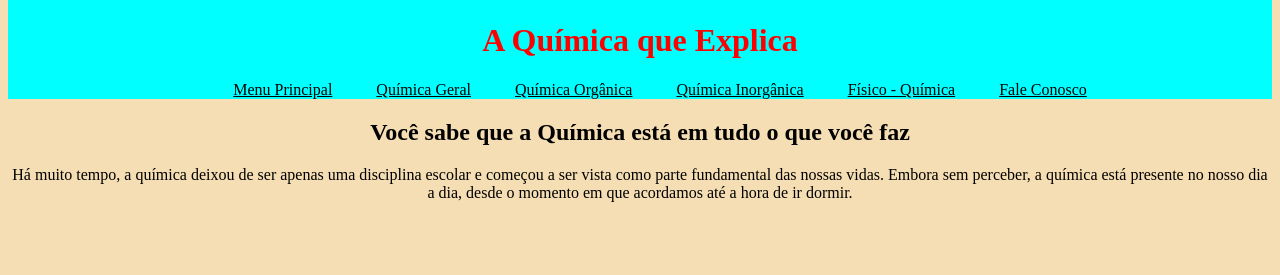
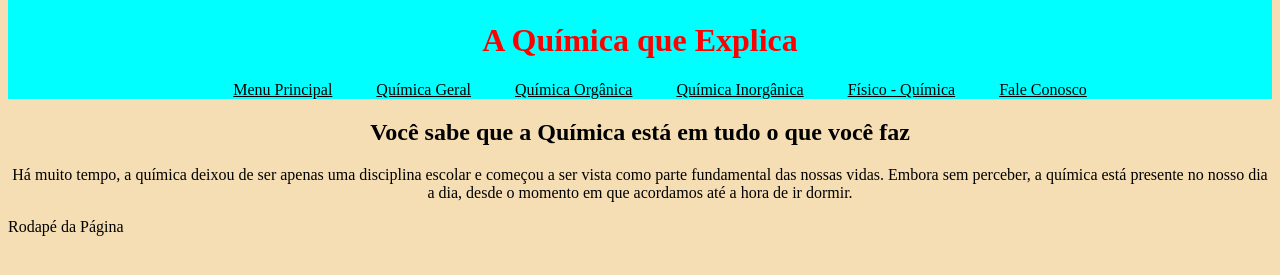
Before and after one commit to ProfessorMateusMagedanz/P-gina-da-Qu-mica, a plain HTML site: page index.html in a window 1280 px wide. Shown: the part 221-496 px from the top of the page. Drawn offline with Linux system fonts and the light colour scheme.

Commit message:
Update index.html

```diff
--- a/index.html
+++ b/index.html
@@ -26,4 +26,9 @@
     <p> Há muito tempo, a química deixou de ser apenas uma disciplina escolar e começou a ser vista como parte fundamental das nossas vidas.
         Embora sem perceber, a química está presente no nosso dia a dia, desde o momento em que acordamos até a hora de ir dormir. </h2>
 </body>
+<footer>
+
+    Rodapé da Página
+
+</footer>
 </html>
```
